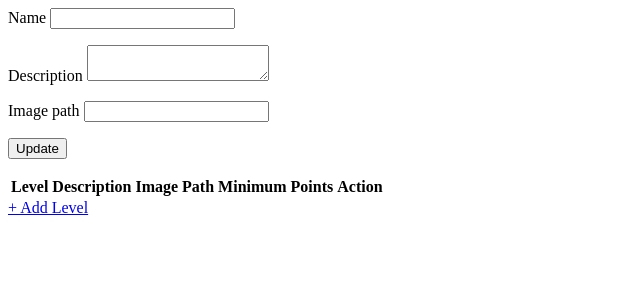
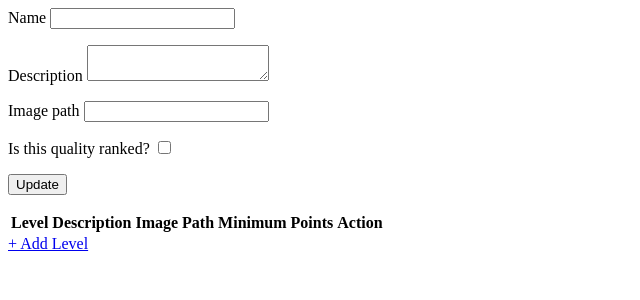
Before and after one commit to julianazhu/the-last-station, a Rails app: template app/views/qualities/_qualityform.html.erb in a window 1280 px wide. Shown: the top 300 px of the page, without its empty margins (0-640 px from the left). Run offline with Rails 7, Linux system fonts and the light colour scheme; the template is opened without the code that fills it, so the values that code supplies are empty; some libraries are stand-ins or nearby versions.

Commit message:
added column ranked? to qualities

```diff
--- a/app/controllers/qualities_controller.rb
+++ b/app/controllers/qualities_controller.rb
@@ -51,7 +51,7 @@ class QualitiesController < ApplicationController
 
   private
   def quality_params
-    params.require(:quality).permit(:name, :description, :image_path,
+    params.require(:quality).permit(:name, :description, :image_path, :ranked,
                                     levels_attributes:[ :id, :quality_id, :amount, :description, :image_path, :minimum_points, :_destroy])
   end
 end
--- a/app/models/quality.rb
+++ b/app/models/quality.rb
@@ -15,6 +15,8 @@ class Quality < ActiveRecord::Base
   validates :image_path,
             allow_blank: true,
             length: { minimum: 3}
+  validates :ranked,
+            presence: true
 
   def find_by_name(quality_name)
     Quality.where(name: quality_name).first
--- a/app/views/qualities/_qualityform.html.erb
+++ b/app/views/qualities/_qualityform.html.erb
@@ -13,6 +13,10 @@
       <%= quality.label :image_path %>
       <%= quality.text_field :image_path %>
     </p>
+    <p>
+      <%= quality.label :is_this_quality_ranked? %>
+      <%= quality.check_box :ranked %>
+    <p>
     <p>
       <%= quality.submit "Update", :id => "quality_submit_button" %>
     </p>
--- /dev/null
+++ b/db/migrate/20151220035703_add_ranked_to_qualities.rb
@@ -0,0 +1,5 @@
+class AddRankedToQualities < ActiveRecord::Migration
+  def change
+    add_column :qualities, :ranked, :boolean
+  end
+end
```
Also changed, not shown: db/schema.rb, 3 other files.
